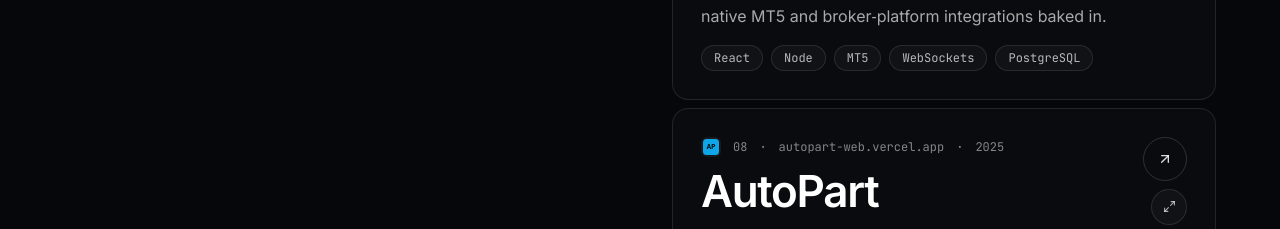
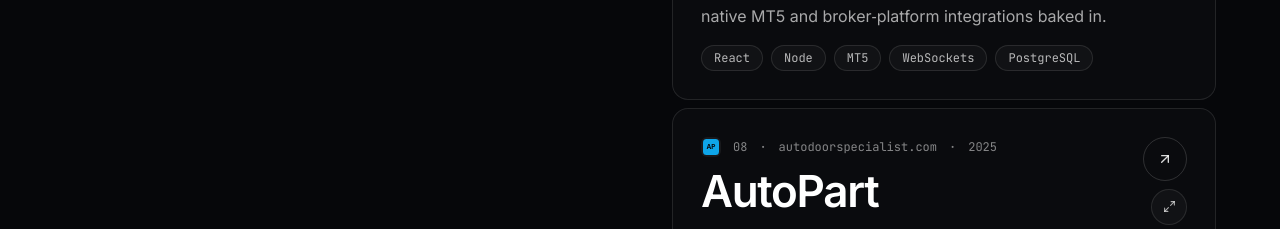
Before and after one commit to Farhan8928/DevSolutions, a React (Vite) app: page / in a window 1280 px wide. Shown: the part 6480-6709 px from the top of the page. Built offline with nearby package versions, Linux system fonts and the light colour scheme.

Commit message:
fix preview

```diff
--- a/index.html
+++ b/index.html
@@ -428,7 +428,7 @@
           <li><a href="https://chainthat.com/" rel="noopener">ChainThat</a> — brand and product site for an insurtech.</li>
           <li><a href="https://bakerandco.ae/" rel="noopener">Baker &amp; Co — Visa CRM</a> — end-to-end visa lead CRM.</li>
           <li><a href="https://www.elitefx.in/" rel="noopener">EliteFX</a> — full forex website plus CRM with native MT5 integration.</li>
-          <li><a href="https://autopart-web.vercel.app/" rel="noopener">AutoPart</a> — booking platform for premium car repair.</li>
+          <li><a href="https://www.autodoorspecialist.com/" rel="noopener">AutoPart</a> — booking platform for premium car repair.</li>
         </ul>
 
         <h2>Contact</h2>
--- a/scripts/capture-screenshots.mjs
+++ b/scripts/capture-screenshots.mjs
@@ -25,7 +25,7 @@
   { id: 'chainthat',      url: 'https://chainthat.com/' },
   { id: 'bakerandco',     url: 'https://bakerandco.ae/' },
   { id: 'elitefx',        url: 'https://www.elitefx.in/' },
-  { id: 'autopart',       url: 'https://autopart-web.vercel.app/' }
+  { id: 'autopart',       url: 'https://www.autodoorspecialist.com/' }
 ]
 
 // Match the standard desktop browser hero ratio (16:10 landscape).
--- a/scripts/download-favicons.mjs
+++ b/scripts/download-favicons.mjs
@@ -26,7 +26,7 @@
   { id: 'chainthat',      host: 'chainthat.com' },
   { id: 'bakerandco',     host: 'bakerandco.ae' },
   { id: 'elitefx',        host: 'elitefx.in' },
-  { id: 'autopart',       host: 'autopart-web.vercel.app' }
+  { id: 'autopart',       host: 'autodoorspecialist.com' }
 ]
 
 // Tech stack — `slug` matches Simple Icons; `host` is fallback for S2.
--- a/src/data/projects.js
+++ b/src/data/projects.js
@@ -123,7 +123,7 @@
     id: 'autopart',
     title: 'AutoPart',
     domain: 'Automotive',
-    host: 'autopart-web.vercel.app',
+    host: 'autodoorspecialist.com',
     year: '2025',
     summary:
       'Booking platform for premium car repair — quote builder, service catalogue and slot management.',
```
Also changed, not shown: public/projects/autopart.jpg.
